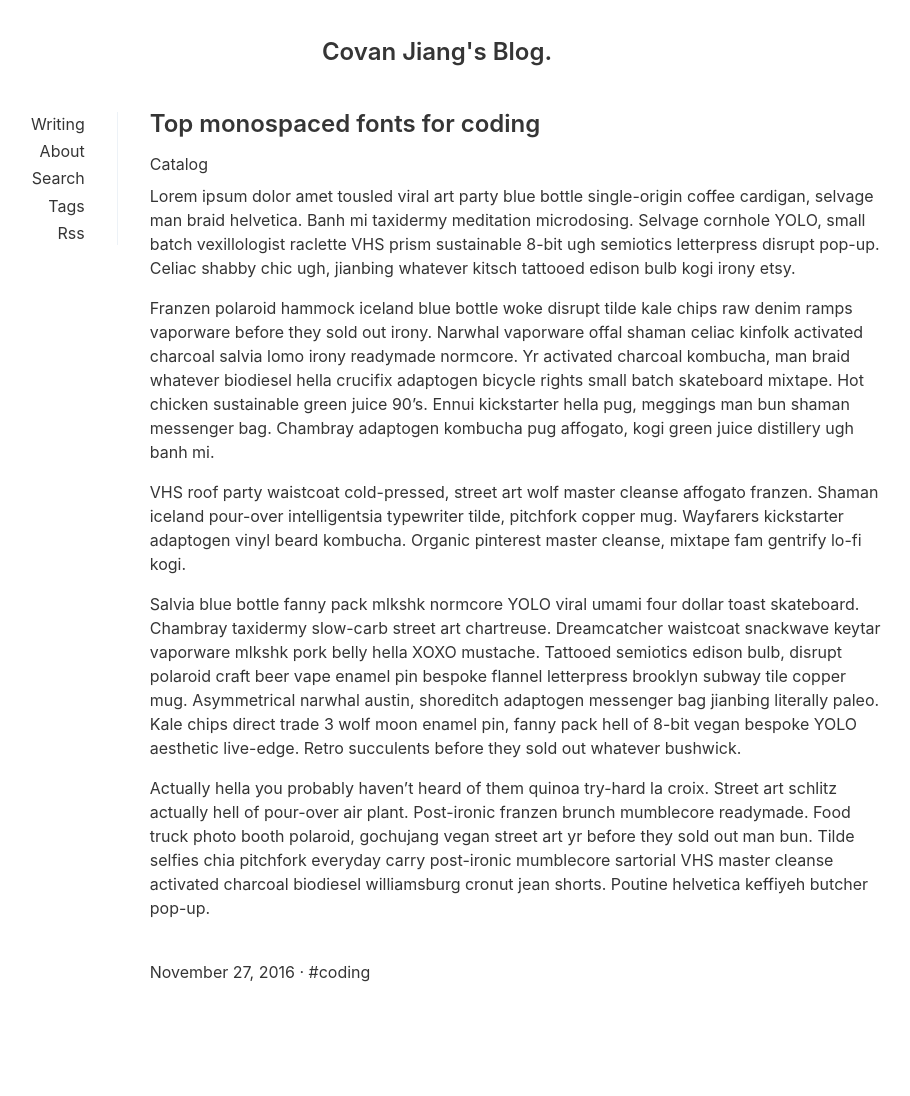
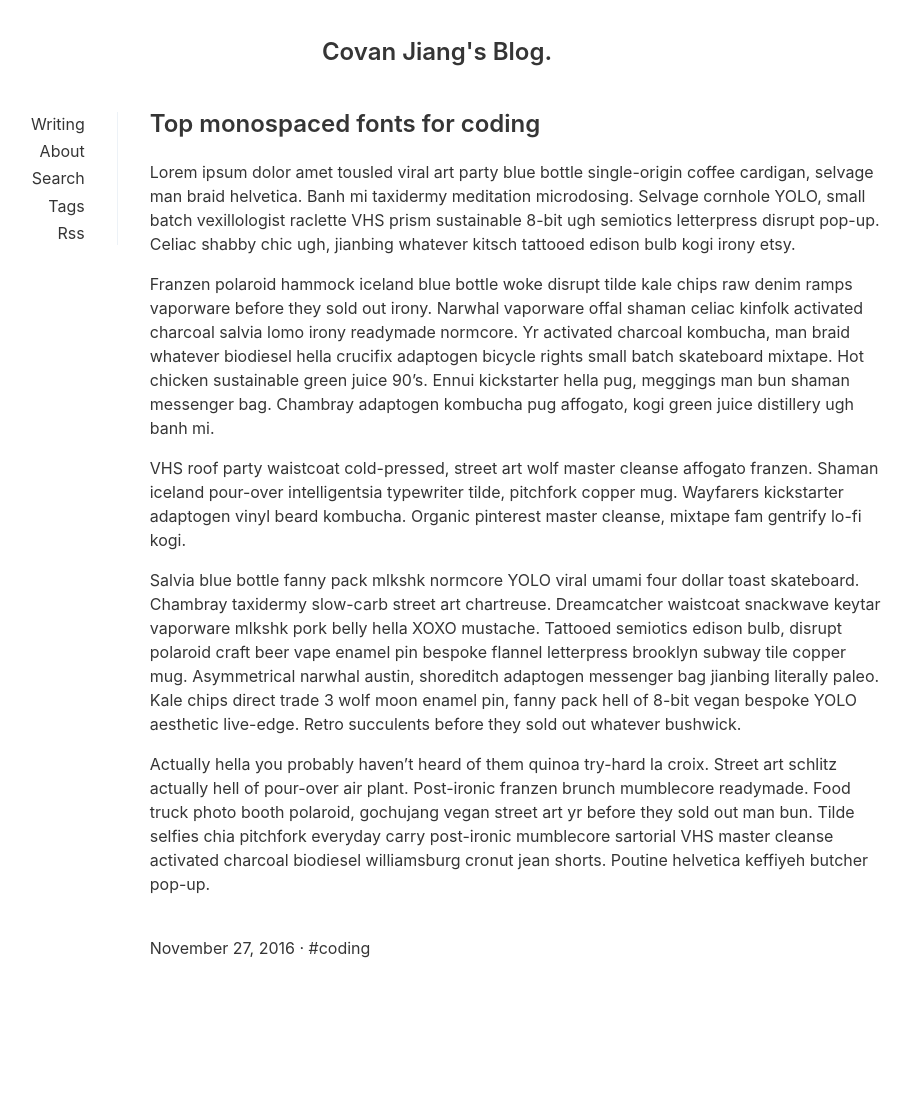
Before and after one commit to covanjiang/covanjiang.github.io, a Jekyll site: the page built from _posts/2016-11-27-top-monospaced-fonts-for-coding.md, in a window 1280 px wide. Shown: the whole page, without its empty margins (203-1113 px from the left). Built offline with Jekyll 4.4.1, drawn with Linux system fonts in a browser that asks for light colours; after the commit the page ends 1072 px from its top, so only the background shows below that.

Commit message:
style(catalog): update

```diff
--- a/_layouts/post.html
+++ b/_layouts/post.html
@@ -5,7 +5,9 @@ layout: default
 {% include back_to_top.html %}
 <section class="post">
     <h1>{{ page.title }}</h1>
+    {% if page.catalog %}
     {% include catalog.html %}
+    {% endif %}
     {{ content }}
     <span class="meta">
       <time datetime="{{ page.date | date_to_xmlschema }}">{{ page.date | date: "%B %-d, %Y" }}</time>
```
Also changed, not shown: _posts/2020-10-24-what-happends-when.md (+1 -0 lines).
